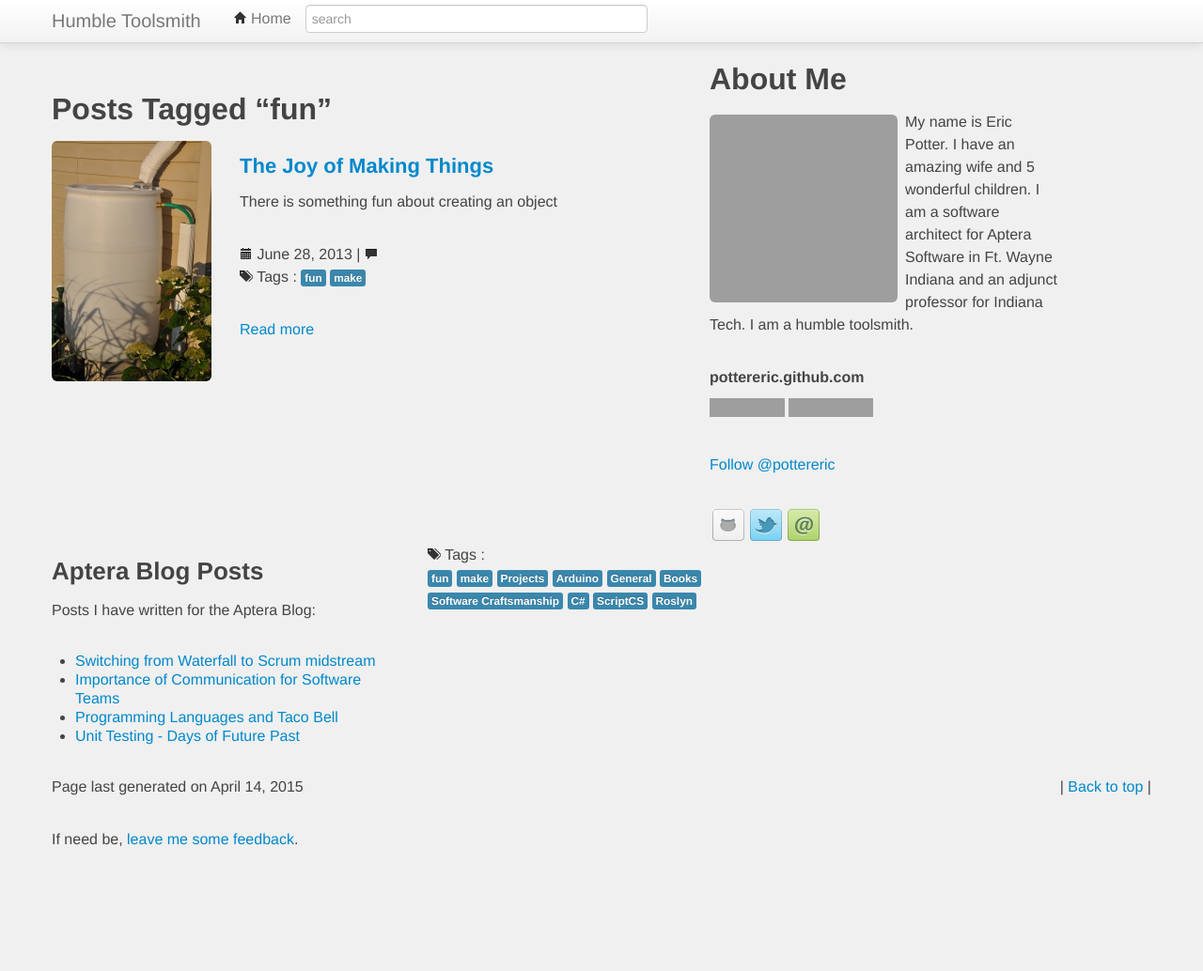
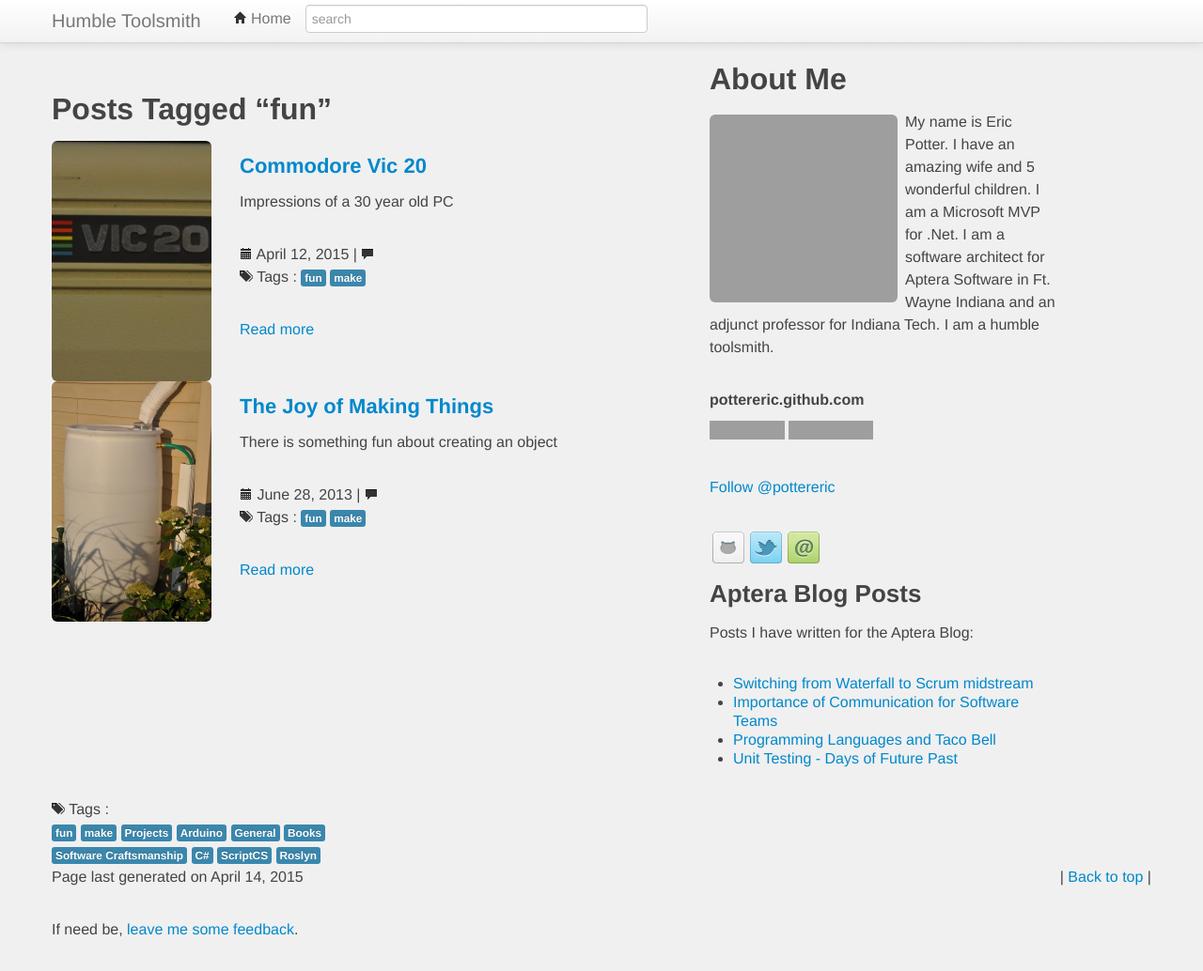
Before and after one commit to pottereric/pottereric.github.com, a Jekyll site: the page tags/fun/index.html, which Jekyll copies as it is, in a window 1280 px wide and 1034 px high. Shown: the whole window at 94% size. Built offline with Jekyll 4.4.1, drawn with Linux system fonts in a browser that asks for light colours; Markdown is read by kramdown in place of the engine named in the settings; comment, search, counter and statistics services are not loaded; some of the changed lines change nothing that is shown; grey boxes are pictures that could not be loaded.

Commit message:
Wrote the Commodore Vic 20 post

```diff
--- a/_includes/aboutme.html
+++ b/_includes/aboutme.html
@@ -1,7 +1,7 @@
 <h2>About Me</h2>
 <p>
     <img src="{{ site.author.gravatar }}" alt="{{ site.author.name }}" title="Follow me on Twitter @{{ site.author.twitter }}"  class="img-rounded floatLeft" />
-    My name is Eric Potter. I have an amazing wife and 5 wonderful children. I am a software architect for Aptera Software in Ft. Wayne Indiana and an adjunct professor for Indiana Tech. I am a humble toolsmith.
+    My name is Eric Potter. I have an amazing wife and 5 wonderful children. I am a Microsoft MVP for .Net. I am a software architect for Aptera Software in Ft. Wayne Indiana and an adjunct professor for Indiana Tech. I am a humble toolsmith.
     </p>
 <p>
     <h6>pottereric.github.com</h6> <iframe class="github-btn" src="http://ghbtns.com/github-btn.html?user={{ site.author.github }}&repo={{ site.author.github }}.github.com&type=watch&count=true" allowtransparency="true" frameborder="0" scrolling="0" width="80px" height="20px"></iframe>&nbsp;<iframe class="github-btn" src="http://ghbtns.com/github-btn.html?user={{ site.author.github }}&repo={{ site.author.github }}.github.com&type=fork&count=true" allowtransparency="true" frameborder="0" scrolling="0" width="98px" height="20px"></iframe>
--- /dev/null
+++ b/_posts/2015-04-12-Commodore-Vic-20.markdown
@@ -0,0 +1,50 @@
+---
+comments: true
+date: 2015-04-12 14:30:00
+layout: post
+slug: Commodore Vic 20
+title: Commodore Vic 20
+summary: 'Impressions of a 30 year old PC'
+image: 'Commodore-Vic-20\FrontPageImg.jpg'
+tags:
+- fun
+- make
+---
+
+I stopped by the Salvation Army last weekend to make a donation. When I went into get a receipt, I noticed that they had a Commodore Vic-20 on the shelf. I've heard about this machine many times on the Hello World podcast and was instantly fascinated by it. When I realized it still had the original manuals with it, I bought it.
+
+[![](/img/posts/Commodore-Vic-20/Box.jpg)](/img/posts/Commodore-Vic-20/Box.jpg)
+
+Some of the things that are advertised on the packaging are quire humorous. It has a "typewriter-style keyboard." When was the last time that was listed as a feature of computer. It was "the friendly computer." Which is true if you consider booting straight into a BASIC interpreter to be friendly. I would still consider this a feature (albeit with a different language), but I assume I am in the minority here. It came with "arcade game excitement." Technically this was true. More on that later.
+
+[![](/img/posts/Commodore-Vic-20/CommodoreVic20.jpg)](/img/posts/Commodore-Vic-20/CommodoreVic20.jpg)
+
+It has the classic Commodore construction where the entire computer is housed under the keyboard. It was also manufactured before keyboard layouts were standardized. All of the letters are where you would expect them to be, but after that there are major differences. As a C# and JavaScript developer, I noticed right away that the semicolon isn't were modern keyboards have it. Maybe most notably, it has a key for pound (£), which modern keyboards don't have. In fact, I had to insert a 'special character' to include the symbol in the previous sentence. Noticeably absent are the arrow keys and the escape key. The biggest disappointment was that the keyboard use rubber membrane switches and not something with a spring in it like the Apple II had or the IBM model M keyboards had.
+
+[![](/img/posts/Commodore-Vic-20/Books.jpg)](/img/posts/Commodore-Vic-20/Books.jpg)
+
+One of my favorite things about this purchase is that it came with the original literature. Look how much fun that family is having working on the spreadsheet for their family budget.
+
+[![](/img/posts/Commodore-Vic-20/Manual.jpg)](/img/posts/Commodore-Vic-20/Manual.jpg)
+
+It only takes seven pages before the owners manual is telling you how to write your first program. The rest of the 164 page owners manual is a introduction to programming.
+
+[![](/img/posts/Commodore-Vic-20/Code.jpg)](/img/posts/Commodore-Vic-20/Code.jpg)
+
+Now when box said it came with "arcade style fun", what it meant was that it came with a book of source code for a bunch of different games. So what you had to do was boot up the computer, type in a few hundred lines of code perfectly, then you could play the game. To be fair, there were cartridges you could buy or a cassette tape drive you could use to load games, but those were extra. My purchase didn't come with either.
+
+I was able to hook it up to my TV and it turned on right away. But I immediately noticed that about half of the characters did not display correctly.
+
+[![](/img/posts/Commodore-Vic-20/Screenshot.jpg)](/img/posts/Commodore-Vic-20/Screenshot.jpg)
+
+As I typed, some of the characters displayed properly and some displayed as solid blue boxes. Interestingly, when you line the characters up in ASCII order, 4 in a row will display properly and the next four will fail. This pattern holds for all characters. In fact an character whose ASCII has the 3rd bit (the one whose decimal value is 4) set to 1 would not display properly. If I typed in the code, it would execute perfectly, other than the display. So the problem is somewhere in the display circuitry.
+
+[![](/img/posts/Commodore-Vic-20/Motherboard.jpg)](/img/posts/Commodore-Vic-20/Motherboard.jpg)
+
+I opened up the device to see if there was anything obviously wrong. I didn't see anything that looked to be causing the malfunction, but it was interesting to see how it was built. This was before everything was built with surface mount electronics.
+
+[![](/img/posts/Commodore-Vic-20/Chips.jpg)](/img/posts/Commodore-Vic-20/Chips.jpg)
+
+All of the components are full sized, through-hole soldered components. The chips aren't all combined into integrated circuits. In fact many standard TTL chips are on the board. There is a very standard looking 555 chip near one of the expansion ports.
+
+Because it doesn't work properly and because any software I could run on this I could easily run in an emulator, I'm going to dissemble this one and turn it into something else. More on that in a future post.
```
Also changed, not shown: img/posts/Commodore-Vic-20/Books.jpg (added), img/posts/Commodore-Vic-20/Box.jpg (added), img/posts/Commodore-Vic-20/Chips.jpg (added), img/posts/Commodore-Vic-20/Code.jpg (added), img/posts/Commodore-Vic-20/CommodoreVic20.jpg (added), img/posts/Commodore-Vic-20/FrontPageImg.jpg (added), img/posts/Commodore-Vic-20/Manual.jpg (added), img/posts/Commodore-Vic-20/Motherboard.jpg (added), img/posts/Commodore-Vic-20/Screenshot.jpg (added), 1 other file.
